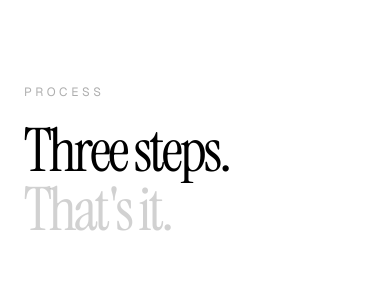
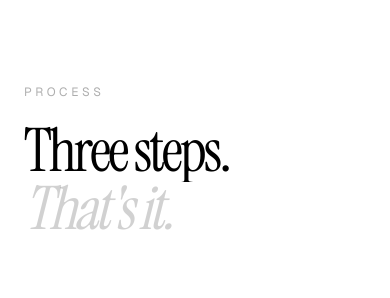
Before and after one commit to frzatla/u-nitme, a Next.js app in the folder my-app/: page / in a window 390 px wide. Shown: the part 2880-3178 px from the top of the page. Built offline with nearby package versions, Linux system fonts and the light colour scheme.

Commit message:
fix landing page

```diff
--- a/my-app/src/app/page.tsx
+++ b/my-app/src/app/page.tsx
@@ -555,21 +555,21 @@ export default function Home() {
                 </div>
               </FadeUp>
 
-              <RevealLine>
-                <h2
+              <HeroRevealLine>
+                <h1
                   className={`${instrumentSerif.className} text-6xl leading-[0.92] tracking-[-0.05em] text-black md:text-7xl lg:text-8xl`}
                 >
                   Three steps.
-                </h2>
-              </RevealLine>
+                </h1>
+              </HeroRevealLine>
 
-              <RevealLine delay={0.08}>
-                <h2
+              <HeroRevealLine delay={0.08}>
+                <h1
                   className={`${instrumentSerif.className} text-6xl leading-[0.92] tracking-[-0.05em] text-black/18 md:text-7xl lg:text-8xl`}
                 >
-                  That&apos;s it.
-                </h2>
-              </RevealLine>
+                  <span className="italic">That&apos;s it.</span>
+                </h1>
+              </HeroRevealLine>
             </div>
 
             <FadeUp delay={0.18} className="md:pt-8">
@@ -678,16 +678,22 @@ export default function Home() {
                   Reviews
                 </div>
               </FadeUp>
-              <RevealLine>
-                <h2 className="text-4xl font-semibold leading-[0.95] tracking-[-0.06em] text-white md:text-6xl">
+
+              <HeroRevealLine>
+                <h2
+                  className={`${instrumentSerif.className} text-6xl leading-[0.95] tracking-[-0.04em] text-white md:text-6xl`}
+                >
                   Don&apos;t take
                 </h2>
-              </RevealLine>
-              <RevealLine delay={0.08}>
-                <h2 className="text-4xl font-semibold leading-[0.95] tracking-[-0.06em] text-white md:text-6xl">
+              </HeroRevealLine>
+
+              <HeroRevealLine delay={0.08}>
+                <h2
+                  className={`${instrumentSerif.className} text-6xl leading-[0.95] tracking-[-0.04em] text-white md:text-6xl`}
+                >
                   our word for it.
                 </h2>
-              </RevealLine>
+              </HeroRevealLine>
             </div>
 
             <FadeUp delay={0.18}>
@@ -739,16 +745,20 @@ export default function Home() {
                 About
               </div>
             </FadeUp>
-            <RevealLine>
-              <h2 className="text-5xl font-semibold leading-[0.94] tracking-[-0.06em] text-white md:text-7xl">
+            <HeroRevealLine>
+              <h2
+                className={`${instrumentSerif.className} text-5xl leading-[0.94] tracking-[-0.04em] text-white md:text-7xl`}
+              >
                 Built by students,
               </h2>
-            </RevealLine>
-            <RevealLine delay={0.08}>
-              <h2 className="text-5xl font-semibold leading-[0.94] tracking-[-0.06em] text-white md:text-7xl">
+            </HeroRevealLine>
+            <HeroRevealLine delay={0.08}>
+              <h2
+                className={`${instrumentSerif.className} text-5xl leading-[0.94] tracking-[-0.04em] text-white md:text-7xl`}
+              >
                 for students.
               </h2>
-            </RevealLine>
+            </HeroRevealLine>
           </div>
 
           <div className="mb-20 grid gap-4 md:grid-cols-12">
@@ -863,11 +873,13 @@ export default function Home() {
                 FAQ
               </div>
             </FadeUp>
-            <RevealLine>
-              <h2 className="text-5xl font-semibold leading-[0.94] tracking-[-0.06em] text-white md:text-7xl">
+            <HeroRevealLine>
+              <h2
+                className={`${instrumentSerif.className} text-7xl leading-[0.94] tracking-[-0.04em] text-white md:text-7xl`}
+              >
                 Yeah but...
               </h2>
-            </RevealLine>
+            </HeroRevealLine>
           </div>
 
           <div>
```
